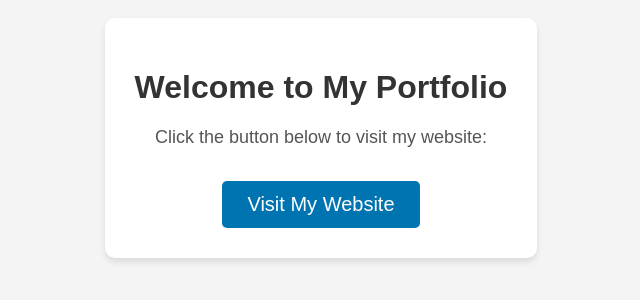
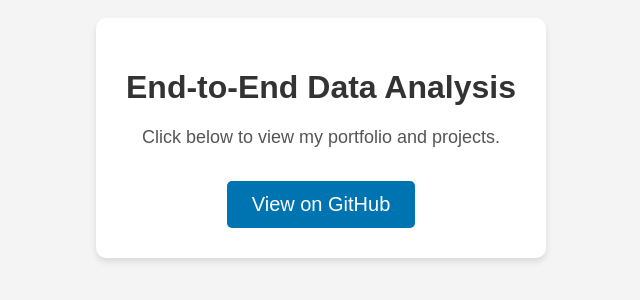
Before and after one commit to ahernandez214/ahernandez214.github.pr, a plain HTML site: page index.html in a window 1280 px wide. Shown: the part 270-570 px from the top of the page, without its empty margins (319-959 px from the left). Drawn offline with Linux system fonts and the light colour scheme.

Commit message:
Update index.html

```diff
--- a/index.html
+++ b/index.html
@@ -3,15 +3,15 @@
 <head>
     <meta charset="UTF-8">
     <meta name="viewport" content="width=device-width, initial-scale=1.0">
-    <title>Visit My Website</title>
+    <title>View My Portfolio</title>
     <link rel="stylesheet" href="styles.css">
 </head>
 <body>
     <div class="container">
-        <h1>Welcome to My Portfolio</h1>
-        <p>Click the button below to visit my website:</p>
-        <a href="https://github.com/ahernandez214/ahernandez214.github.pr" target="_blank" class="button">
-            Visit My Website
+        <h1>End-to-End Data Analysis</h1>
+        <p>Click below to view my portfolio and projects.</p>
+        <a href="https://ahernandez214.github.io/ahernandez214.github.pr/" target="_blank" class="button">
+            View on GitHub
         </a>
     </div>
 </body>
```
